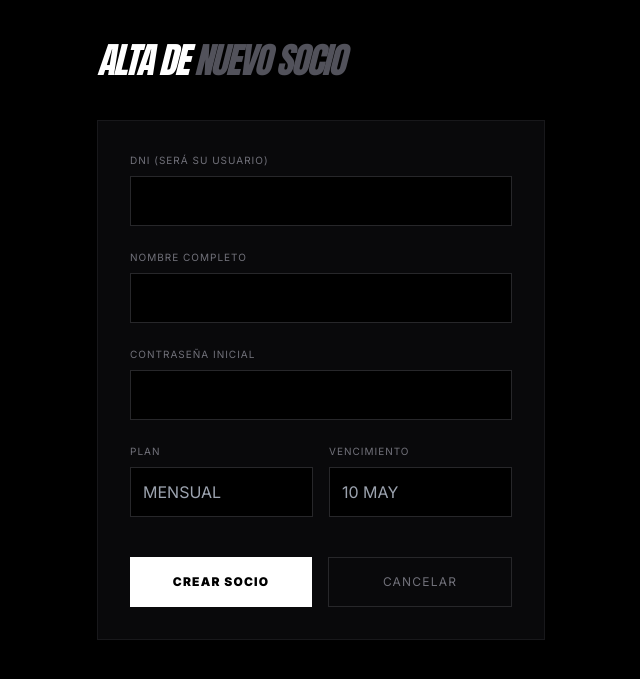
After one commit to Arkadain/templo-fitness, a Flask app: page /admin/nuevo in a window 1280 px wide. The commit adds this page. Shown: the top 679 px of the page, without its empty margins (319-959 px from the left). Run offline with Flask 3, Linux system fonts and the light colour scheme; some libraries are stand-ins or nearby versions.

Commit message:
Actualizacion de base de datos

```diff
--- a/app.py
+++ b/app.py
@@ -34,18 +34,11 @@ def index():
 def login():
     if request.method == 'POST':
         dni = request.form.get('dni')
-
-        # 1. Chequeamos si es el Admin
         if dni == "0000":
             return redirect(url_for('admin_panel'))
-
-        # 2. Chequeamos si es un Socio
         if dni in SOCIOS:
             return redirect(url_for('dashboard', id_socio=dni))
-
-        # 3. Si no es ninguno, error
         return render_template('login.html', error="DNI no encontrado")
-
     return render_template('login.html')
 
 @app.route('/dashboard/<id_socio>')
@@ -57,9 +50,39 @@ def dashboard(id_socio):
 
 @app.route('/admin')
 def admin_panel():
-    # Esta ruta muestra la lista de todos los socios
     return render_template('admin.html', socios=SOCIOS)
 
-# IMPORTANTE: El run siempre debe ir al final de todo el archivo
+# --- NUEVA RUTA: ALTA DE SOCIO ---
+@app.route('/admin/nuevo', methods=['GET', 'POST'])
+def nuevo_socio():
+    if request.method == 'POST':
+        dni = request.form.get('dni')
+        nombre = request.form.get('nombre').upper()
+        plan = request.form.get('plan').upper()
+        vence = request.form.get('vence').upper()
+
+        SOCIOS[dni] = {
+            "nombre": nombre,
+            "plan": plan,
+            "vence": vence,
+            "rutina": [] # Se crea vacío para asignarle ejercicios después
+        }
+        return redirect(url_for('admin_panel'))
+    return render_template('nuevo_socio.html')
+
+# --- RUTA: EDITAR SOCIO ---
+@app.route('/admin/editar/<id_socio>', methods=['GET', 'POST'])
+def editar_socio(id_socio):
+    socio = SOCIOS.get(id_socio)
+    if not socio:
+        return "Socio no encontrado", 404
+    if request.method == 'POST':
+        socio['nombre'] = request.form.get('nombre').upper()
+        socio['plan'] = request.form.get('plan').upper()
+        socio['vence'] = request.form.get('vence').upper()
+        return redirect(url_for('admin_panel'))
+    return render_template('editar_socio.html', socio=socio, id=id_socio)
+
+# EL "RUN" SIEMPRE AL FINAL
 if __name__ == '__main__':
     app.run(debug=True)
--- /dev/null
+++ b/templates/nuevo_socio.html
@@ -0,0 +1,46 @@
+<!DOCTYPE html>
+<html lang="es">
+<head>
+    <script src="https://cdn.tailwindcss.com"></script>
+    <link href="https://fonts.googleapis.com/css2?family=Anton&family=Inter:wght@400;900&display=swap" rel="stylesheet">
+    <style>
+        body { background-color: #000; color: #fff; font-family: 'Inter', sans-serif; }
+        h1 { font-family: 'Anton', sans-serif; font-style: italic; }
+    </style>
+</head>
+<body class="p-10">
+    <div class="max-w-md mx-auto">
+        <h1 class="text-4xl mb-10 tracking-tighter uppercase text-white">Alta de <span class="text-zinc-600">Nuevo Socio</span></h1>
+
+        <form method="POST" class="space-y-6 bg-zinc-950 p-8 border border-zinc-900 shadow-2xl">
+            <div>
+                <label class="text-[10px] uppercase tracking-widest text-zinc-500 block mb-2">DNI (Será su usuario)</label>
+                <input type="text" name="dni" required class="w-full bg-black border border-zinc-800 p-3 outline-none focus:border-white text-white">
+            </div>
+            <div>
+                <label class="text-[10px] uppercase tracking-widest text-zinc-500 block mb-2">Nombre Completo</label>
+                <input type="text" name="nombre" required class="w-full bg-black border border-zinc-800 p-3 outline-none focus:border-white text-white">
+            </div>
+            <div>
+                <label class="text-[10px] uppercase tracking-widest text-zinc-500 block mb-2">Contraseña Inicial</label>
+                <input type="password" name="password" required class="w-full bg-black border border-zinc-800 p-3 outline-none focus:border-white text-white">
+            </div>
+            <div class="grid grid-cols-2 gap-4">
+                <div>
+                    <label class="text-[10px] uppercase tracking-widest text-zinc-500 block mb-2">Plan</label>
+                    <input type="text" name="plan" placeholder="MENSUAL" class="w-full bg-black border border-zinc-800 p-3 outline-none focus:border-white text-white">
+                </div>
+                <div>
+                    <label class="text-[10px] uppercase tracking-widest text-zinc-500 block mb-2">Vencimiento</label>
+                    <input type="text" name="vence" placeholder="10 MAY" class="w-full bg-black border border-zinc-800 p-3 outline-none focus:border-white text-white">
+                </div>
+            </div>
+
+            <div class="pt-4 flex gap-4">
+                <button type="submit" class="flex-1 bg-white text-black font-black py-4 uppercase text-xs tracking-widest hover:bg-zinc-300 transition-all">Crear Socio</button>
+                <a href="/admin" class="flex-1 border border-zinc-800 text-zinc-500 text-center py-4 uppercase text-xs tracking-widest hover:text-white flex items-center justify-center transition-all">Cancelar</a>
+            </div>
+        </form>
+    </div>
+</body>
+</html>
```
Also changed, not shown: templates/admin.html (+10 -2 lines).
